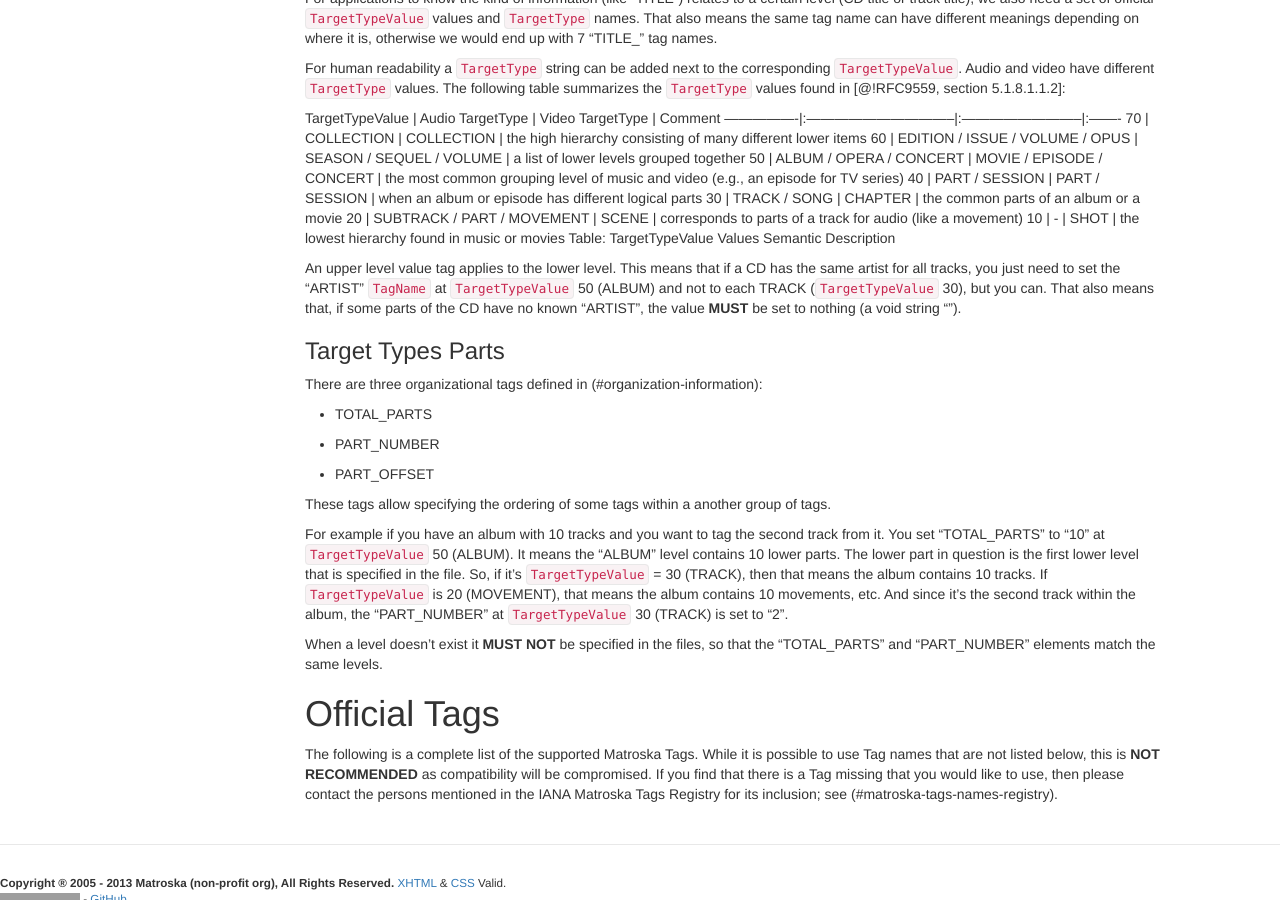
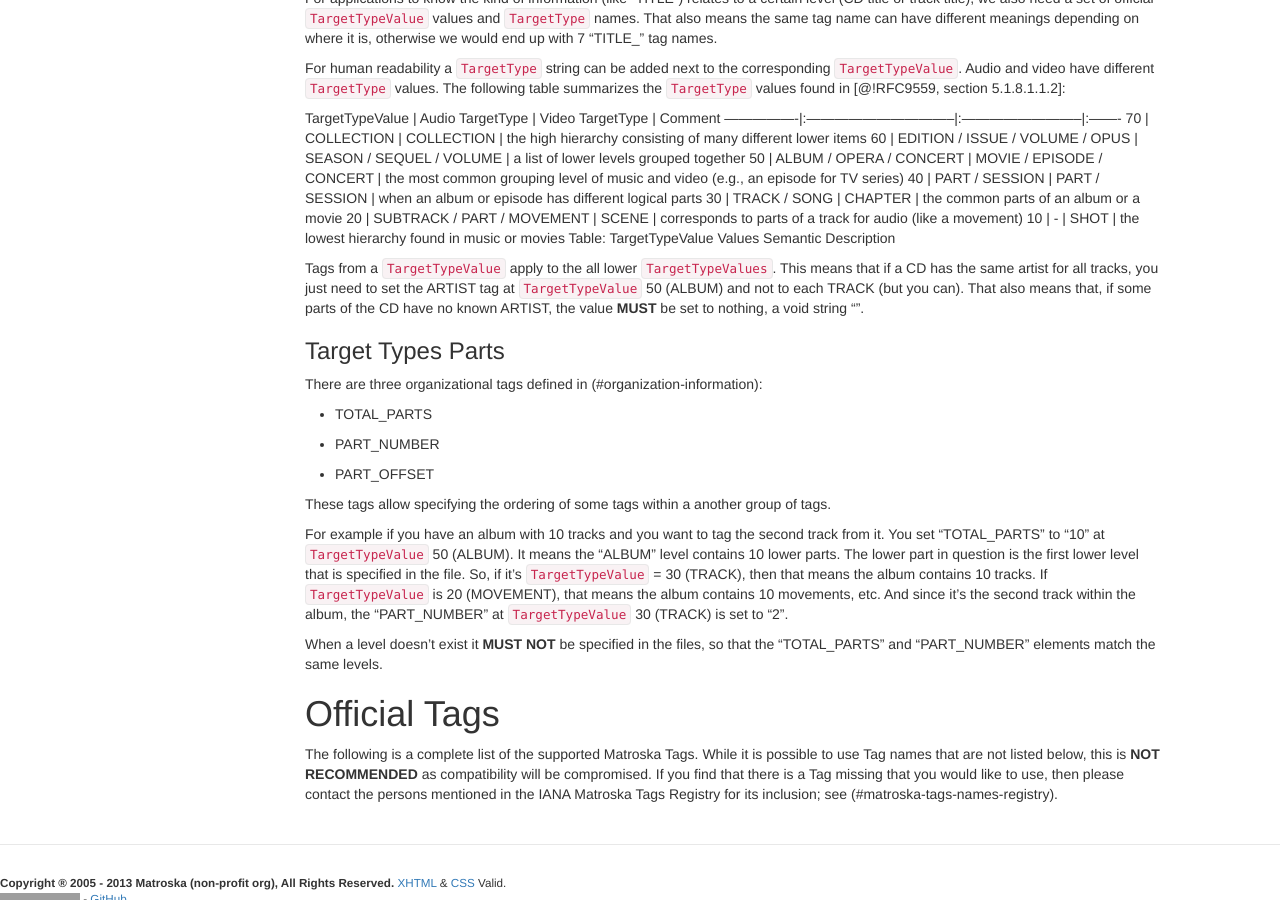
Before and after one commit to ietf-wg-cellar/matroska-specification, a Jekyll site: the page built from tagging.md, in a window 1280 px wide and 900 px high, scrolled down 2608 px. Built offline with Jekyll 4.4.1, drawn with Linux system fonts in a browser that asks for light colours; our own code applies the rules of GitHub Pages for plain Markdown files; grey boxes are pictures that could not be loaded.

Commit message:
reword the TargetTypeValue tag hierarchy
It's clearer why lower values must be voided.

```diff
--- a/tagging.md
+++ b/tagging.md
@@ -172,10 +172,10 @@ TargetTypeValue | Audio TargetType                | Video TargetType          |
 10              | -                               | SHOT                      | the lowest hierarchy found in music or movies
 Table: TargetTypeValue Values Semantic Description
 
-An upper level value tag applies to the lower level. This means that if a CD has the same
-artist for all tracks, you just need to set the "ARTIST" `TagName` at `TargetTypeValue` 50 (ALBUM) and not
-to each TRACK (`TargetTypeValue` 30), but you can. That also means that, if some parts of the CD have no known
-"ARTIST", the value **MUST** be set to nothing (a void string "").
+Tags from a `TargetTypeValue` apply to the all lower `TargetTypeValues`. This means that if a CD has the same
+artist for all tracks, you just need to set the ARTIST tag at `TargetTypeValue` 50 (ALBUM) and not
+to each TRACK (but you can). That also means that, if some parts of the CD have no known
+ARTIST, the value **MUST** be set to nothing, a void string "".
 
 ### Target Types Parts
 
```
